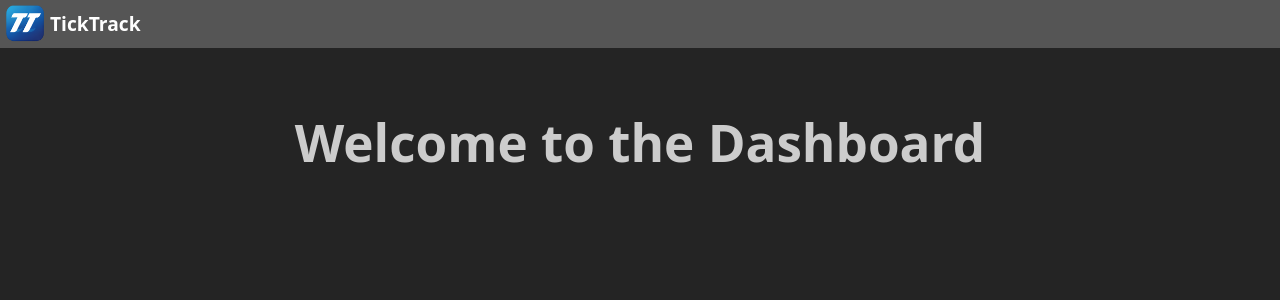
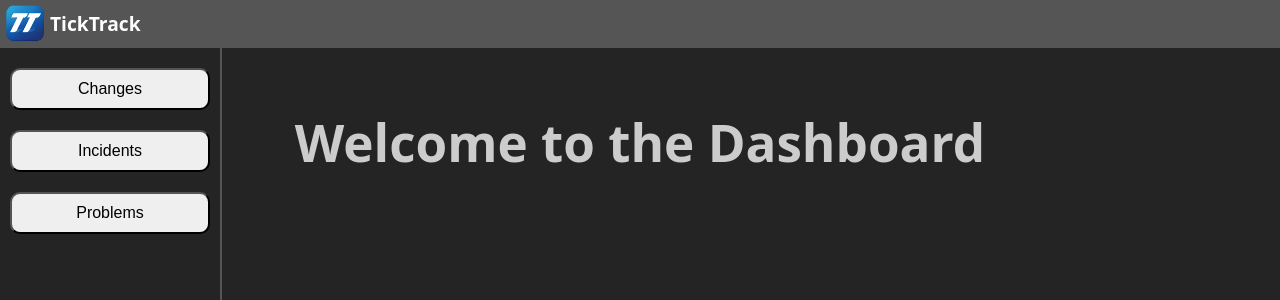
Before and after one commit to balvar-24/TickTrack, a React (Vite) app: page /dashboard in a window 1280 px wide. Shown: the top 300 px of the page. Built offline with nearby package versions, Linux system fonts and the light colour scheme.

Commit message:
Integrated the shortcut bar into the dashboard

```diff
--- a/src/pages/Dashboard.jsx
+++ b/src/pages/Dashboard.jsx
@@ -1,11 +1,14 @@
 import './Dashboard.css';
 import '../App.css';
 import NavBarDash from '../components/NavBarDash.jsx';
+import ShortcutBar from '../components/ShortcutBar.jsx';
 
 function Dashboard() {
     return (
+
         <div className="dashboard-container">
             <NavBarDash />
+            <ShortcutBar />
             <div className="dashboard-content">
                 <h1>Welcome to the Dashboard</h1>
             </div>
```
